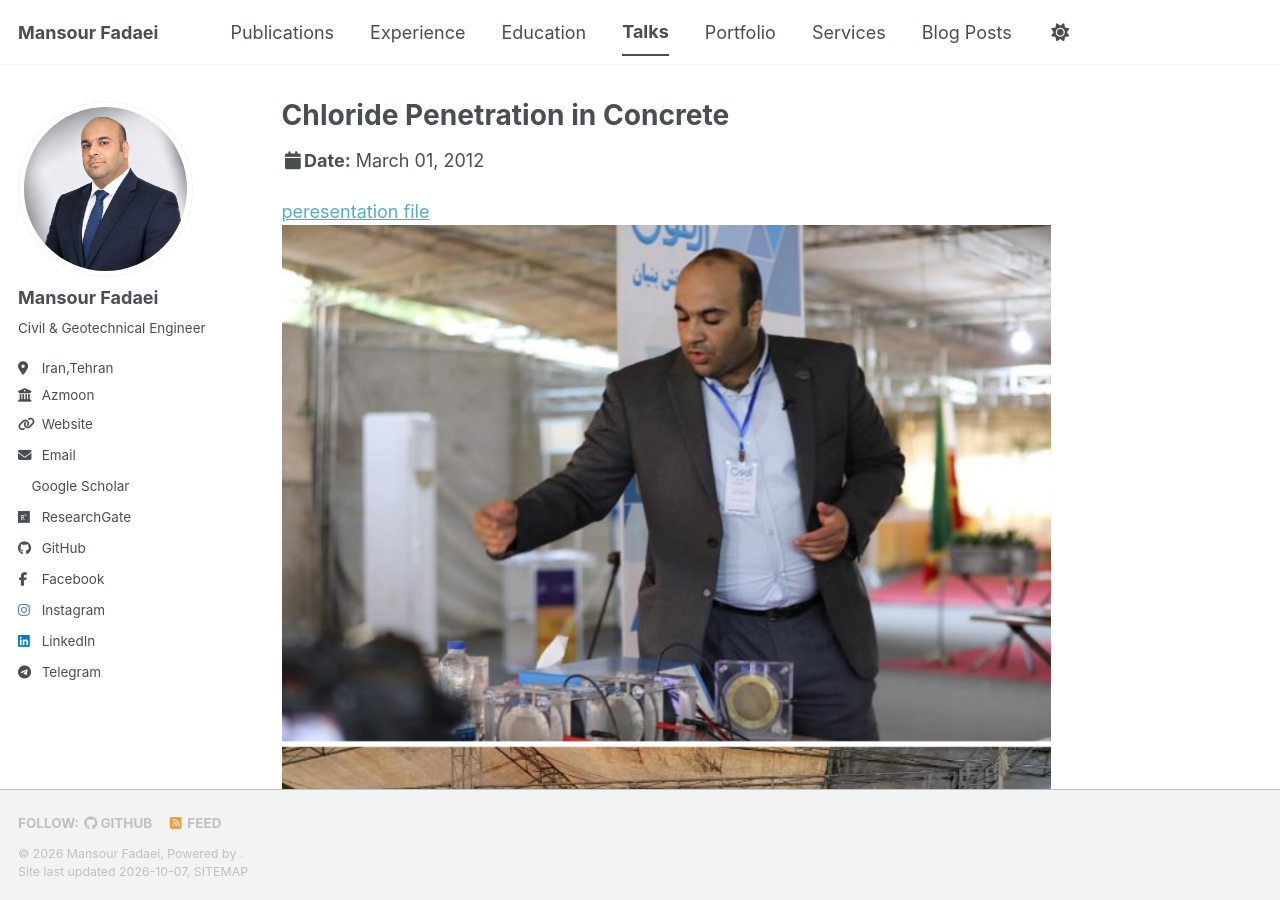
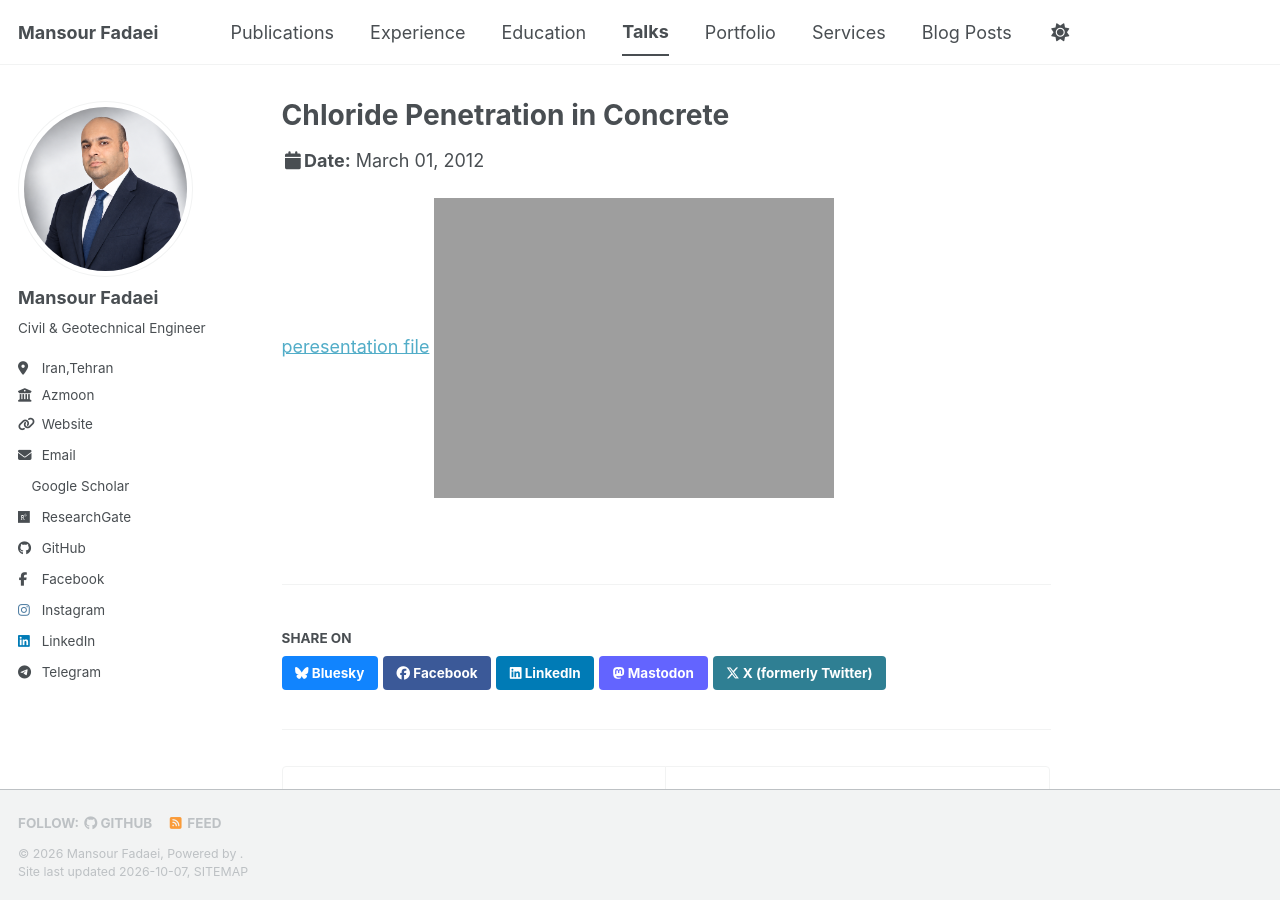
Before and after one commit to geo-eng/geo-eng.github.io, a Jekyll site: the page built from _talks/2012-03-01-RCPT.md, in a window 1280 px wide and 900 px high. Built offline with Jekyll 4.4.1, drawn with Linux system fonts in a browser that asks for light colours; a style sheet for code colours, icons or effects is not loaded.

Commit message:
Update image size in RCPT talk markdown

```diff
--- a/_talks/2012-03-01-RCPT.md
+++ b/_talks/2012-03-01-RCPT.md
@@ -9,4 +9,4 @@ location: "Tehran, Iran"
 ---
 
 [peresentation file](https://geodam.ir/files/RCPT-fadaei.pdf)
-![image](https://geodam.ir/images/RCPT-talk.png)
+![image](https://geodam.ir/images/RCPT-talk.png =250x)
```
